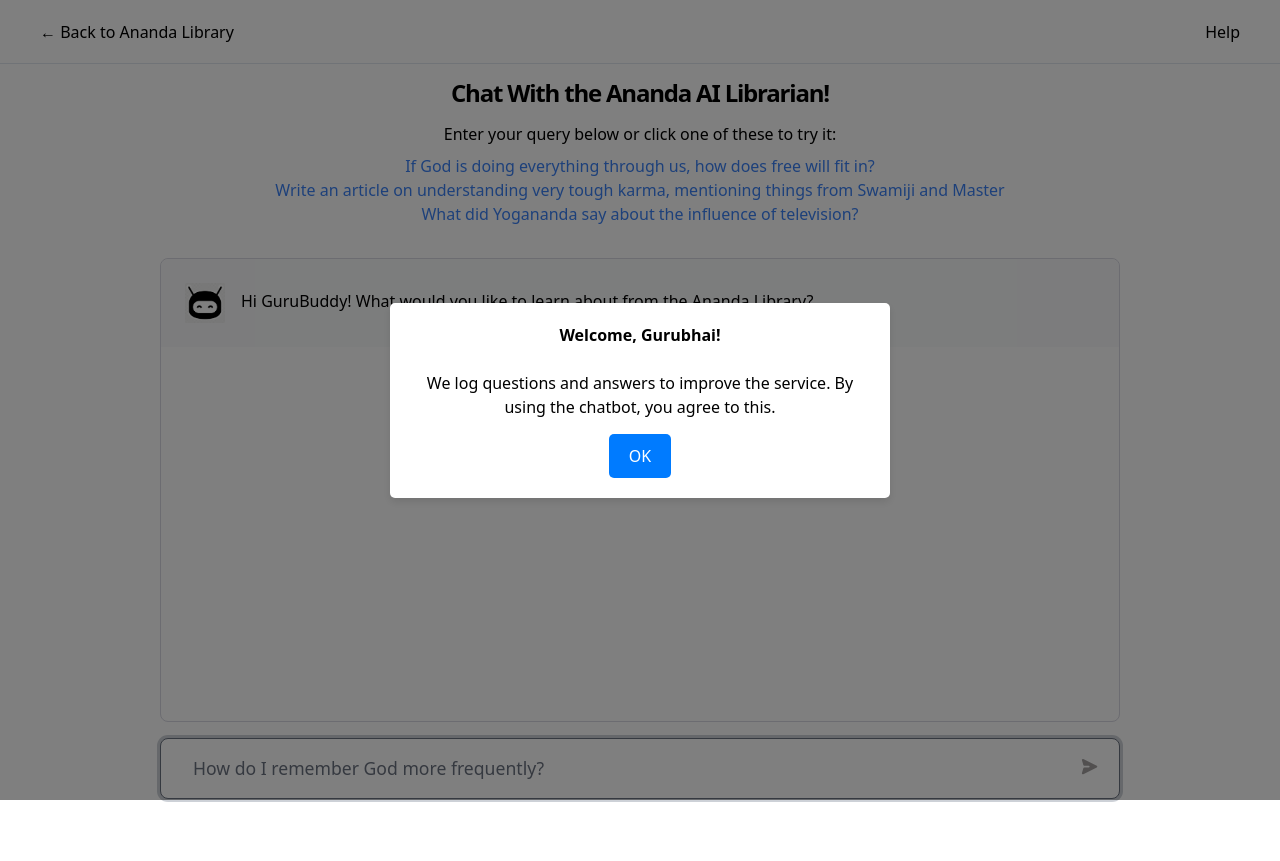
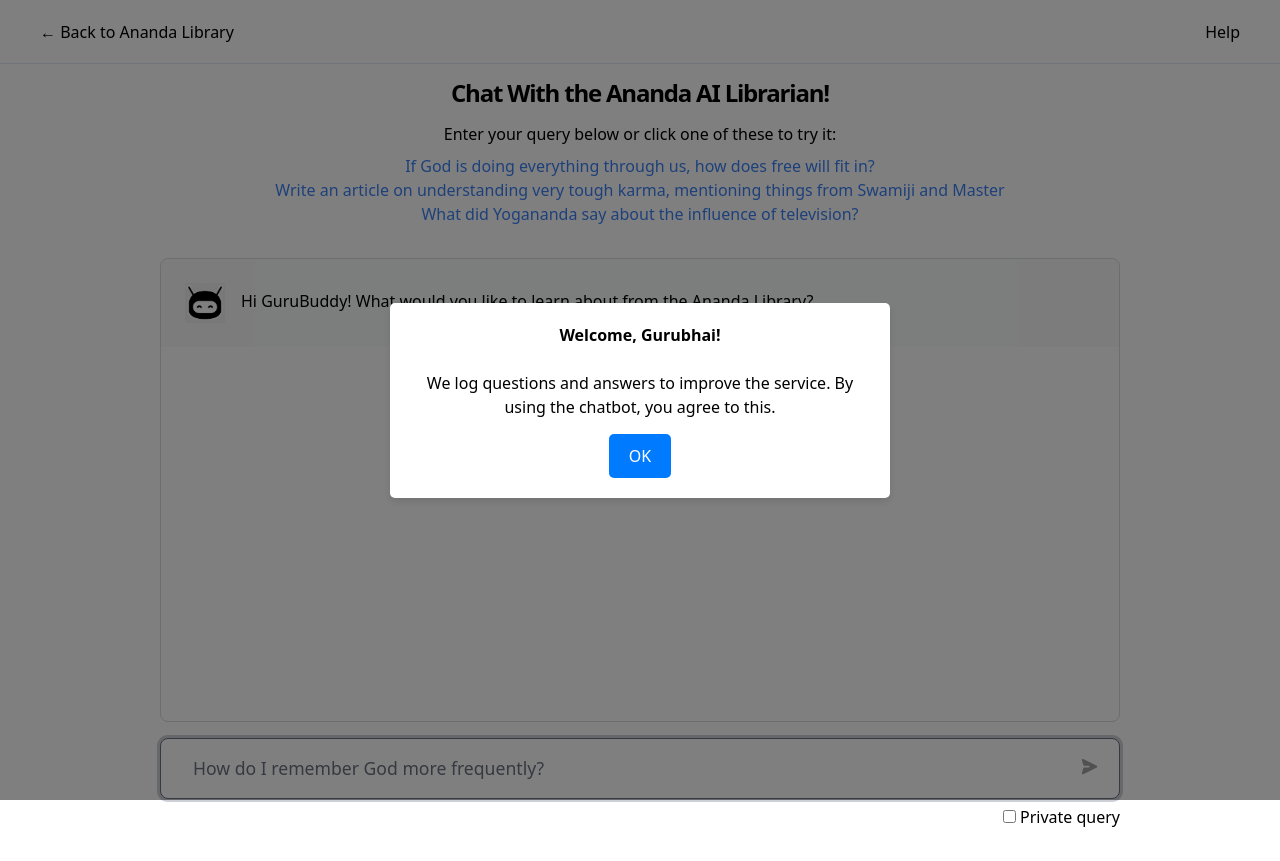
Before and after one commit to mayooear/gpt4-pdf-chatbot-langchain, a Next.js app: page / in a window 1280 px wide. Before the commit the page ends 837 px from the top, so only its background shows below. Built offline with nearby package versions, Linux system fonts and the light colour scheme.

Commit message:
persistent private checkbox, to not log q/a's

```diff
--- a/pages/api/chat.ts
+++ b/pages/api/chat.ts
@@ -28,13 +28,18 @@
   req: NextApiRequest,
   res: NextApiResponse,
 ) {
-  const { question, history } = req.body;
+  const { question, history, privateSession } = req.body;
 
+  let clientIP = '';
+  if (privateSession) {
+    console.log("\nPRIVATE question asked");
+  } else {
     const forwarded = req.headers['x-forwarded-for'];
     const clientIP = typeof forwarded === 'string' ? forwarded.split(',')[0] : req.socket.remoteAddress;
     console.log('\nClient IP:', clientIP);
     console.log('QUESTION:', question);
     console.log('');
+  }
 
   //only accept post requests
   if (req.method !== 'POST') {
@@ -90,6 +95,7 @@
       question: sanitizedQuestion,
       chat_history: pastMessages,
     });
+    const answerWordCount = response.split(/\s+/).length;
 
     const sourceDocuments = await documentPromise;
     let sourceTitlesString = '';
@@ -98,25 +104,37 @@
       sourceTitlesString = '\nSources:\n* ' + sourceTitles.join('\n* ');
     }
 
-    // Log the question and answer in Firestore
+    // Log the question and answer in Firestore, anonymize if private session
     const chatLogRef = db.collection(`${process.env.ENVIRONMENT}_chatLogs`);
-    const transformedHistory = history.map((messagePair: [string, string]) => ({
-      question: messagePair[0],
-      answer: messagePair[1],
-    }));
-    await chatLogRef.add({
+    const logEntry = privateSession ? {
+      question: 'private',
+      answer: '(' + answerWordCount + " words)",
+      sources: '',
+      history: [],
+      ip: '',
+      timestamp: fbadmin.firestore.FieldValue.serverTimestamp(),
+    } : {
       question: sanitizedQuestion,
       answer: response,
       sources: sourceTitlesString,
-      history: transformedHistory,
+      history: history.map((messagePair: [string, string]) => ({
+        question: messagePair[0],
+        answer: messagePair[1],
+      })),
       ip: clientIP,
       timestamp: fbadmin.firestore.FieldValue.serverTimestamp(),
-    });
+    };
+    await chatLogRef.add(logEntry);
 
+    if (privateSession)
+    {
+      console.log(`Word count of answer: ${answerWordCount}`);
+    } else {
       console.log('\nANSWER:\n');
       console.log(response);
       console.log(sourceTitlesString);
       console.log('\nHistory:', history);
+    }
 
     res.status(200).json({ text: response, sourceDocuments });
 
--- a/pages/index.tsx
+++ b/pages/index.tsx
@@ -84,6 +84,14 @@
 
   const queryRef = useRef<string>('');
 
+  // Modify the checkbox onChange handler to update the state and the cookie
+  const [privateSession, setPrivateSession] = useState<boolean>(Cookies.get('privateSession') === 'true');
+  const handlePrivateSessionChange = (e: React.ChangeEvent<HTMLInputElement>) => {
+    const isChecked = e.target.checked;
+    setPrivateSession(isChecked); // Update state
+    Cookies.set('privateSession', String(isChecked), { expires: 365 }); // Update cookie
+  };
+
   // This effect will only run on the client after the component has mounted
   useEffect(() => {
     // Now setting the random queries in the useEffect to ensure it's only done client-side
@@ -110,6 +118,7 @@
     setError(null);
 
     const question = queryRef.current.trim();
+    const privateSession = document.getElementById('privateSession') as HTMLInputElement;
 
     if (!question) {
       alert('Please input a question');
@@ -137,6 +146,7 @@
         body: JSON.stringify({
           question,
           history,
+          privateSession: privateSession.checked,
         }),
       });
       const data = await response.json();
@@ -348,6 +358,19 @@
                     }
                     className={styles.textarea}
                   />
+                  <div className={styles.checkboxContainer} style={{ textAlign: 'right' }}>
+                    <input
+                      type="checkbox"
+                      id="privateSession"
+                      name="privateSession"
+                      className={styles.checkbox}
+                      checked={privateSession} // Use the state here
+                      onChange={handlePrivateSessionChange} // Use the new handler here
+                    />
+                    <label htmlFor="privateSession" className={styles.checkboxLabel}>
+                      &nbsp;Private query
+                    </label>
+                  </div>
                   <button
                     type="submit"
                     disabled={loading}
```
Lines whose indentation alone changed are shown as unchanged.
